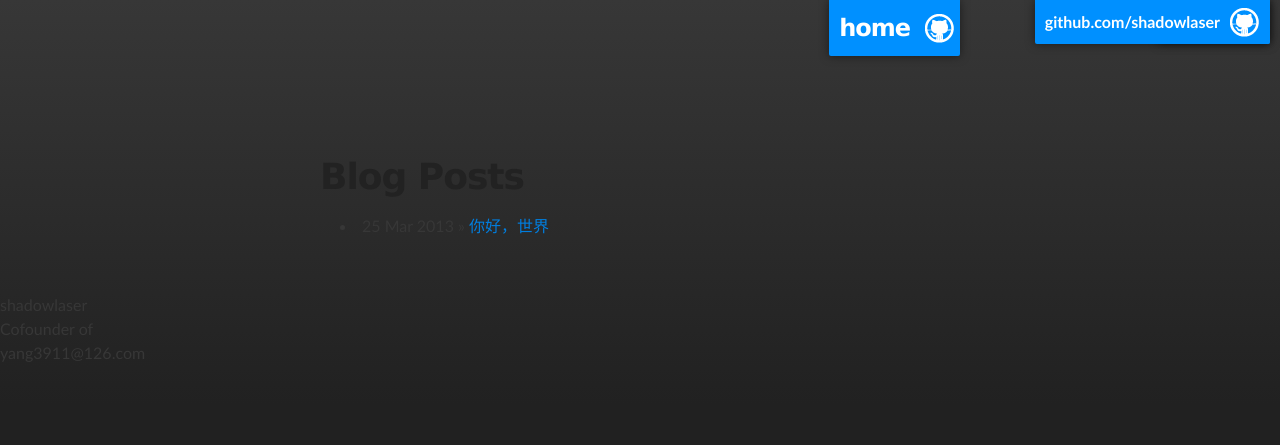
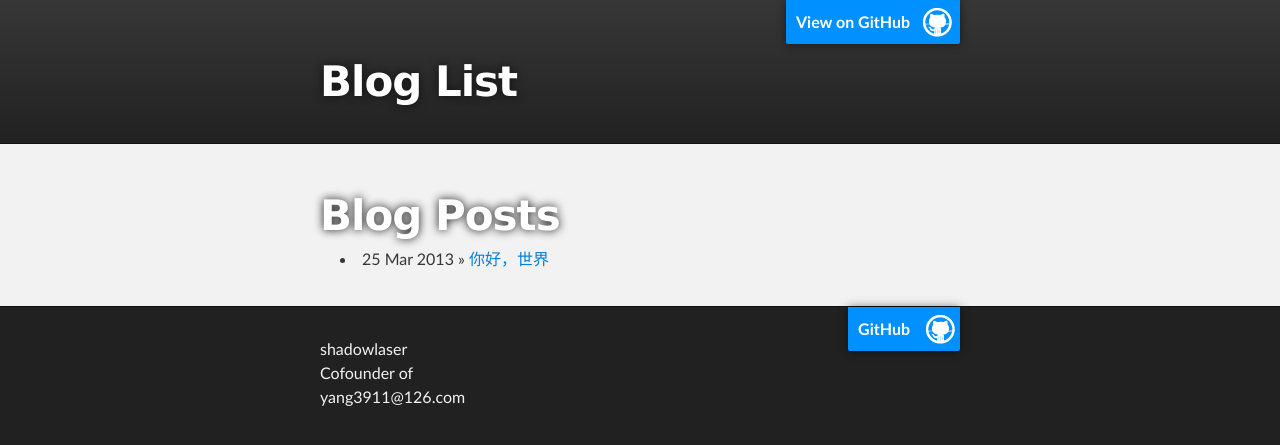
Before and after one commit to shadowlaser/blog, a Jekyll site: the page built from index.html, in a window 1280 px wide. Shown: the top 445 px of the page. Built offline with Jekyll 4.4.1, drawn with Linux system fonts in a browser that asks for light colours.

Commit message:
modify ok

```diff
--- a/_layouts/default.html
+++ b/_layouts/default.html
@@ -9,40 +9,34 @@
      <link rel="stylesheet" type="text/css" media="screen" href="stylesheets/stylesheet.css">
 
   </head>
+
   <body>
 
-<!-- ClickTale Top part -->
-<script type="text/javascript">
-var WRInitTime=(new Date()).getTime();
-</script>
-<!-- ClickTale end of Top part -->
-
+    <!-- HEADER -->
     <div id="header_wrap" class="outer">
-
-  <div class="title">
         <header class="inner">
-      <h3><a id="forkme_banner" href="/blog">home</a></h3>
+          <a id="forkme_banner" href="https://github.com/shadowlaser">View on GitHub</a>
+          <h1 id="project_title">Blog List</h1>
         </header>
     </div>
 
-  <div id="main_content" class="inner">
+    <!-- CONTENT -->
+    <div id="main_content_wrap" class="outer">
+      <section id="main_content" class="inner">
       {{ content }}
+      </section>
     </div>
 
-  <div class="footer">
-    <div class="contact">
+    <!-- FOOTER -->
+    <div id="footer_wrap" class="outer">
+      <footer class="inner">
         <p>
           shadowlaser<br />
           Cofounder of <a id="forkme_banner" href="http://github.com/">GitHub</a><br />
           yang3911@126.com
         </p>
+      </footer>
     </div>
-    <div class="contact">
-      <p>
-        <a id="forkme_banner" href="http://github.com/shadowlaser/">github.com/shadowlaser</a><br />
-      </p>
-    </div>
-  </div>
-</div>
+
   </body>
 </html>
--- a/index.html
+++ b/index.html
@@ -1,10 +1,10 @@
 ---
 layout: default
-title: blog list
+title: shadowlaser's blog
 ---
-<div id="home">
-  <h1>Blog Posts</h1>
-  <ul class="posts">
+
+<h1 id="project_title">Blog Posts</h1>
+<ul>
 {% for post in site.posts %}
   <li>
     <span>{{ post.date | date_to_string }}</span> &raquo;
@@ -13,4 +13,3 @@
 
 {% endfor %}
 </ul>
-</div>
```
Lines whose indentation alone changed are shown as unchanged.
